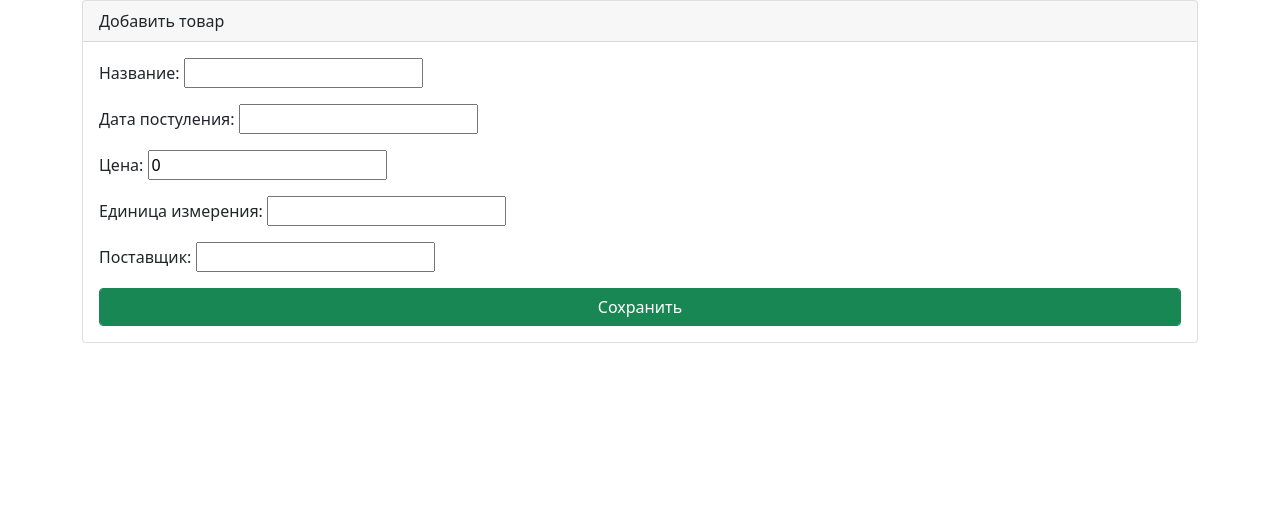
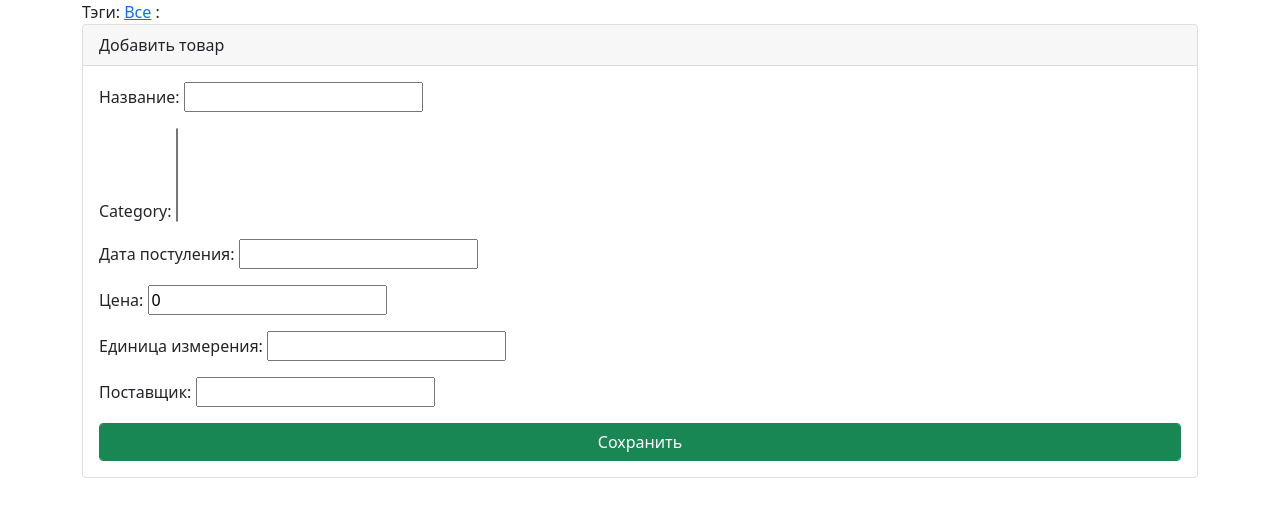
Before and after one commit to KstanislavK/python_lessons_2, a Django app: page /create/ in a window 1280 px wide. Shown: the part 56-573 px from the top of the page. Run offline with Django 3.2, Linux system fonts and the light colour scheme; data that the repository does not hold is empty.

Commit message:
les_5 добавлено: 1. Тэги(разделы) 2. Оптимизированы запросы к БД 3. Разделы реализованы на базе одного главного шаблона

```diff
--- a/lesson_4/shop/admin.py
+++ b/lesson_4/shop/admin.py
@@ -1,5 +1,6 @@
 from django.contrib import admin
 
-from .models import Goods
+from .models import Goods, Category
 
+admin.site.register(Category)
 admin.site.register(Goods)
--- a/lesson_4/shop/models.py
+++ b/lesson_4/shop/models.py
@@ -1,8 +1,22 @@
 from django.db import models
+
+
+class Category(models.Model):
+    name = models.CharField(max_length=128, verbose_name='Название')
+    shot_desc = models.CharField(max_length=256, blank=True, verbose_name='Короткое описание')
+
+    class Meta:
+        ordering = ('name',)
+        verbose_name = 'Категория'
+        verbose_name_plural = 'Категории'
+
+    def __str__(self):
+        return self.name
 
 
 class Goods(models.Model):
     name = models.CharField(max_length=64, verbose_name='Название')
+    category = models.ManyToManyField(Category, related_name='category')
     arrive_date = models.DateField(verbose_name='Дата постуления')
     price = models.PositiveIntegerField(default=0, verbose_name='Цена')
     unit = models.CharField(max_length=64, verbose_name='Единица измерения')
--- a/lesson_4/shop/templates/layout/includes/inc_header.html
+++ b/lesson_4/shop/templates/layout/includes/inc_header.html
@@ -1,8 +1,15 @@
 {% load static %}
 <div class="container">
     <nav class="navbar navbar-light bg-light">
-        <a href="{% url 'shop:index' %}" class="navbar-brand">Товары</a>
+        <a href="{% url 'shop:index' 0 %}" class="navbar-brand">Товары</a>
         <a href="/admin" class="btn btn-outline-dark">Админка</a>
         <a href="{% url 'shop:create_good' %}" class="btn btn-outline-primary">Добавить товар</a>
     </nav>
 </div>
+<div class="container">
+    Тэги:
+    <a href="{% url 'shop:index' 0 %}">Все</a> :
+    {% for link in links_menu %}
+    <a href="{% url 'shop:index' link.pk %}">{{ link.name }}</a> :
+    {% endfor %}
+</div>
--- a/lesson_4/shop/templates/shop/goods_list.html
+++ b/lesson_4/shop/templates/shop/goods_list.html
@@ -8,6 +8,7 @@
         <thead>
             <tr>
                 <th scope="col">Название</th>
+                <th scope="col">Категории</th>
                 <th scope="col">Дата постуления</th>
                 <th scope="col">Цена</th>
                 <th scope="col">Единица измерения</th>
@@ -18,6 +19,9 @@
             {% for item in objects %}
                 <tr>
                     <td scope="row">{{ item.name }}</td>
+                    <td>
+                        {% for cat in item.category.all %}<a href="{% url 'shop:index' cat.pk %}">{{ cat.name }}</a> {% endfor %}
+                    </td>
                     <td>{{ item.arrive_date }}</td>
                     <td>{{ item.price }}</td>
                     <td>{{ item.unit }}</td>
--- a/lesson_4/shop/urls.py
+++ b/lesson_4/shop/urls.py
@@ -1,10 +1,11 @@
 from django.urls import path
 
-from .views import GoodsListView, GoodCreateView
+from .views import GoodCreateView, index
 
 app_name = 'shop'
 
 urlpatterns = [
-    path('', GoodsListView.as_view(), name='index'),
+    # path('', GoodsListView.as_view(), name='index'),
     path('create/', GoodCreateView.as_view(), name='create_good'),
+    path('<int:pk>/', index, name='index'),
 ]
--- a/lesson_4/shop/views.py
+++ b/lesson_4/shop/views.py
@@ -1,23 +1,22 @@
-from django.shortcuts import render
+from django.shortcuts import render, get_object_or_404
 from django.urls import reverse_lazy
 from django.views.generic import ListView, CreateView
 
-from .models import Goods
+from .models import Goods, Category
 
 
-class GoodsListView(ListView):
-    model = Goods
-    template_name = 'shop/goods_list.html'
-    context_object_name = 'objects'
-
-    def get_queryset(self):
-        return Goods.objects.all()
-
-    def get_context_data(self):
-        context = super(GoodsListView, self). get_context_data()
-        title = 'Все товары'
-        context.update({'title': title})
-        return context
+# class GoodsListView(ListView):
+#     model = Goods
+#     template_name = 'shop/goods_list.html'
+#     context_object_name = 'objects'
+#
+#     queryset = Goods.objects.prefetch_related('category').all()
+#
+#     def get_context_data(self, *args, **kwargs):
+#         context = super(GoodsListView, self).get_context_data(*args, **kwargs)
+#         title = 'Все товары'
+#         context.update({'title': title})
+#         return context
 
 
 class GoodCreateView(CreateView):
@@ -31,3 +30,33 @@ class GoodCreateView(CreateView):
         title = 'Добавить товар'
         context.update({'title': title})
         return context
+
+
+def index(request, pk=None):
+    goods = Goods.objects.prefetch_related('category').all()
+    links_menu = Category.objects.all()
+
+    if pk is not None:
+        if pk == 0:
+            goods = Goods.objects.prefetch_related('category').all()
+            category = {'name': 'Все', 'pk': 0}
+            title = category['name']
+        else:
+            category = get_object_or_404(Category, pk=pk)
+            goods = Goods.objects.filter(category__pk=pk)
+            title = category.name
+
+        context = {
+            'title': title,
+            'links_menu': links_menu,
+            'category': category,
+            'objects': goods,
+        }
+        return render(request, 'shop/goods_list.html', context)
+
+    context = {
+        'title': 'Все товары',
+        'links_menu': links_menu,
+        'objects': goods,
+    }
+    return render(request, 'shop/goods_list.html', context)
```
